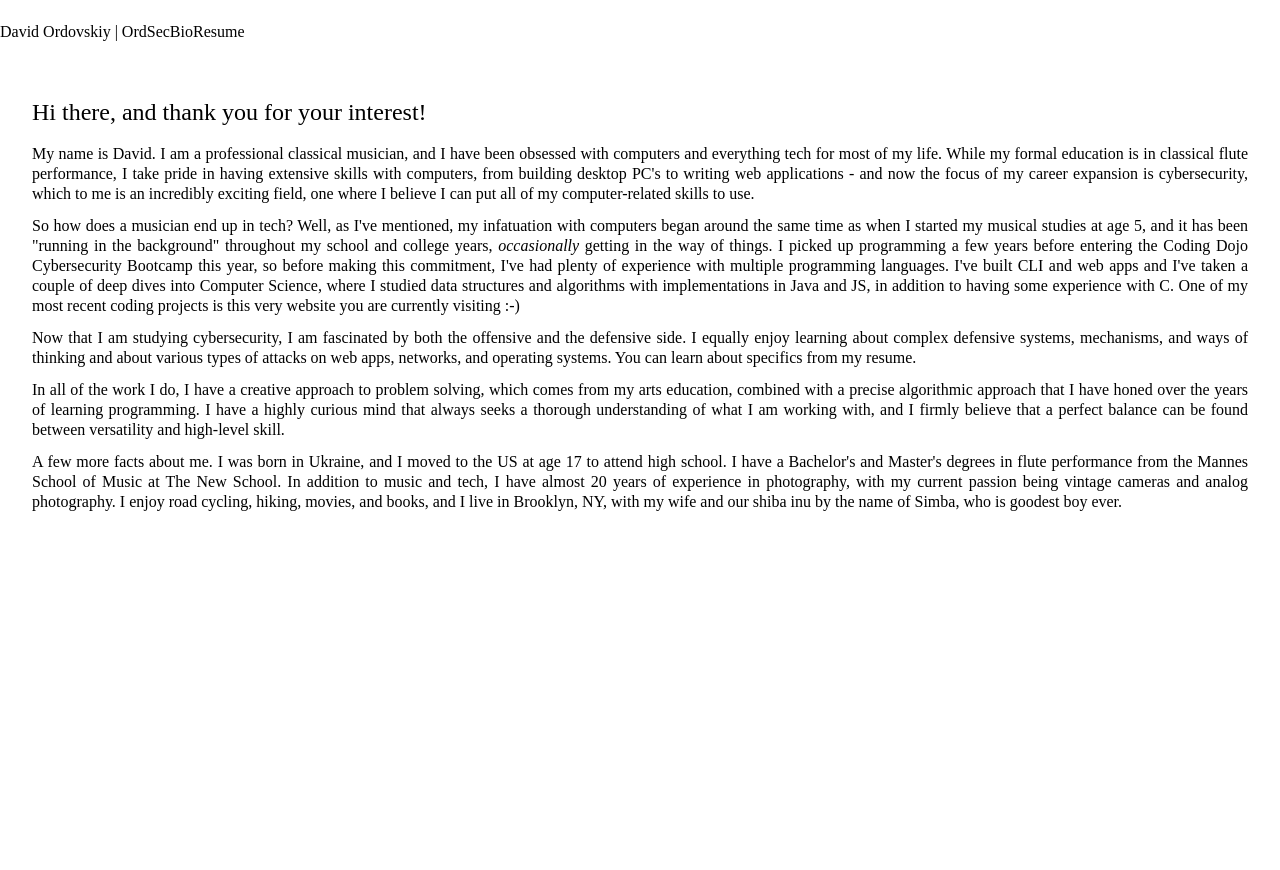
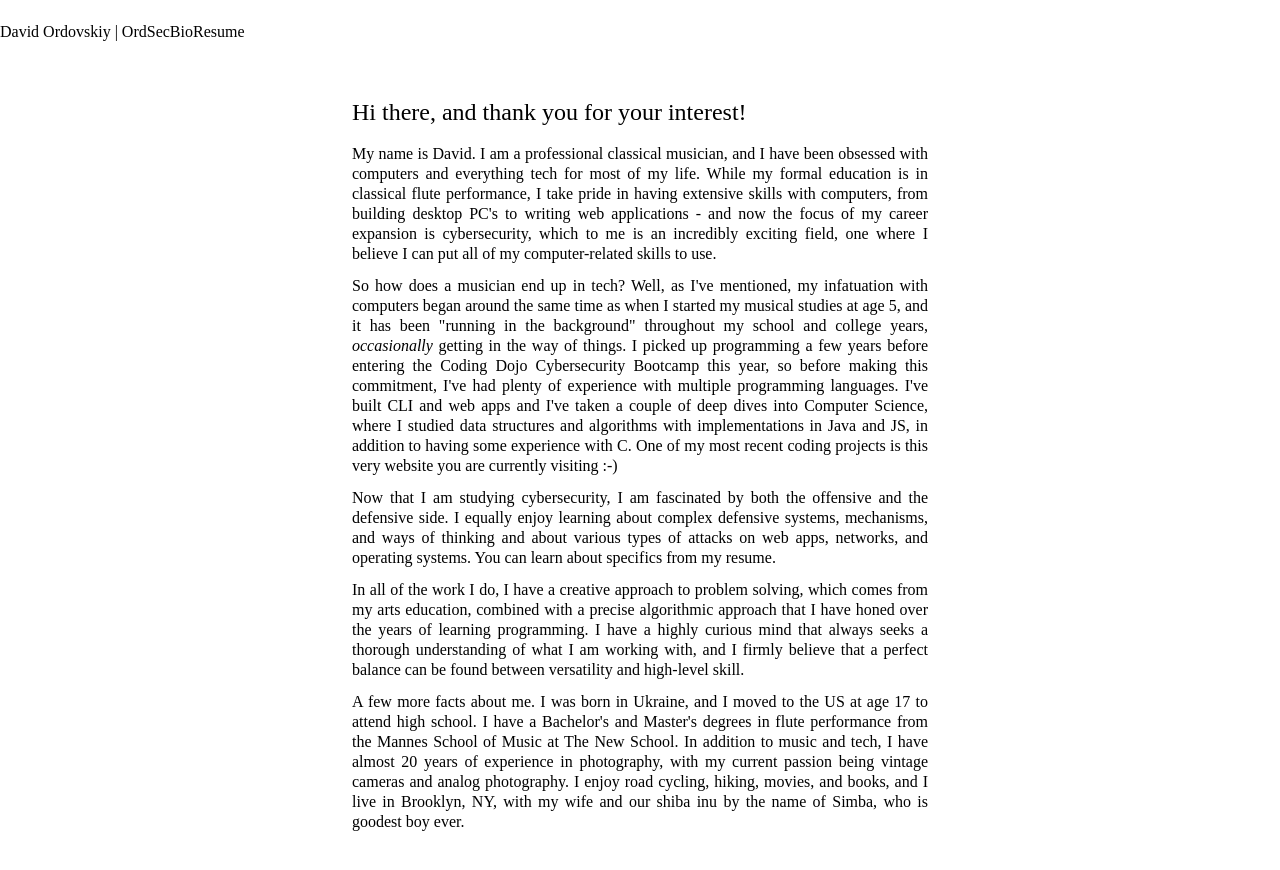
Before and after one commit to ordsec/ordsec-tech-next, a Next.js app: page /bio in a window 1280 px wide. Shown: the top 870 px of the page. Before the commit the page ends 800 px from the top, so only its background shows below. Built offline with nearby package versions, Linux system fonts and the light colour scheme; a web font is replaced by a local one.

Commit message:
add responsive styling to the bio page

```diff
--- a/pages/bio.js
+++ b/pages/bio.js
@@ -4,14 +4,14 @@ const Bio = () => {
   return (
     <div>
       <Navbar />
-      <div className="p-8">
+      <div className="mx-auto p-8 lg:w-1/2">
         <h2 className="text-2xl mb-4">Hi there, and thank you for your interest!</h2>
         <div className="text-justify">
-          <p className="pb-3 leading-5">My name is David. I am a professional classical musician, and I have been obsessed with computers and everything tech for most of my life. While my formal education is in classical flute performance, I take pride in having extensive skills with computers, from building desktop PC's to writing web applications - and now the focus of my career expansion is cybersecurity, which to me is an incredibly exciting field, one where I believe I can put all of my computer-related skills to use.</p>
-          <p className="pb-3 leading-5">So how does a musician end up in tech? Well, as I've mentioned, my infatuation with computers began around the same time as when I started my musical studies at age 5, and it has been "running in the background" throughout my school and college years, <em>occasionally</em> getting in the way of things. I picked up programming a few years before entering the Coding Dojo Cybersecurity Bootcamp this year, so before making this commitment, I've had plenty of experience with multiple programming languages. I've built CLI and web apps and I've taken a couple of deep dives into Computer Science, where I studied data structures and algorithms with implementations in Java and JS, in addition to having some experience with C. One of my most recent coding projects is this very website you are currently visiting :-)</p>
+          <p className="pb-3 leading-5">My name is David. I am a professional classical musician, and I have been obsessed with computers and everything tech for most of my life. While my formal education is in classical flute performance, I take pride in having extensive skills with computers, from building desktop PC&apos;s to writing web applications - and now the focus of my career expansion is cybersecurity, which to me is an incredibly exciting field, one where I believe I can put all of my computer-related skills to use.</p>
+          <p className="pb-3 leading-5">So how does a musician end up in tech? Well, as I&apos;ve mentioned, my infatuation with computers began around the same time as when I started my musical studies at age 5, and it has been &quot;running in the background&quot; throughout my school and college years, <em>occasionally</em> getting in the way of things. I picked up programming a few years before entering the Coding Dojo Cybersecurity Bootcamp this year, so before making this commitment, I&apos;ve had plenty of experience with multiple programming languages. I&apos;ve built CLI and web apps and I&apos;ve taken a couple of deep dives into Computer Science, where I studied data structures and algorithms with implementations in Java and JS, in addition to having some experience with C. One of my most recent coding projects is this very website you are currently visiting :-)</p>
           <p className="pb-3 leading-5">Now that I am studying cybersecurity, I am fascinated by both the offensive and the defensive side. I equally enjoy learning about complex defensive systems, mechanisms, and ways of thinking and about various types of attacks on web apps, networks, and operating systems. You can learn about specifics from my resume.</p>
           <p className="pb-3 leading-5">In all of the work I do, I have a creative approach to problem solving, which comes from my arts education, combined with a precise algorithmic approach that I have honed over the years of learning programming. I have a highly curious mind that always seeks a thorough understanding of what I am working with, and I firmly believe that a perfect balance can be found between versatility and high-level skill.</p>
-          <p className="pb-3 leading-5">A few more facts about me. I was born in Ukraine, and I moved to the US at age 17 to attend high school. I have a Bachelor's and Master's degrees in flute performance from the Mannes School of Music at The New School. In addition to music and tech, I have almost 20 years of experience in photography, with my current passion being vintage cameras and analog photography. I enjoy road cycling, hiking, movies, and books, and I live in Brooklyn, NY, with my wife and our shiba inu by the name of Simba, who is goodest boy ever.</p>
+          <p className="pb-3 leading-5">A few more facts about me. I was born in Ukraine, and I moved to the US at age 17 to attend high school. I have a Bachelor&apos;s and Master&apos;s degrees in flute performance from the Mannes School of Music at The New School. In addition to music and tech, I have almost 20 years of experience in photography, with my current passion being vintage cameras and analog photography. I enjoy road cycling, hiking, movies, and books, and I live in Brooklyn, NY, with my wife and our shiba inu by the name of Simba, who is goodest boy ever.</p>
         </div>
 
       </div>
```
